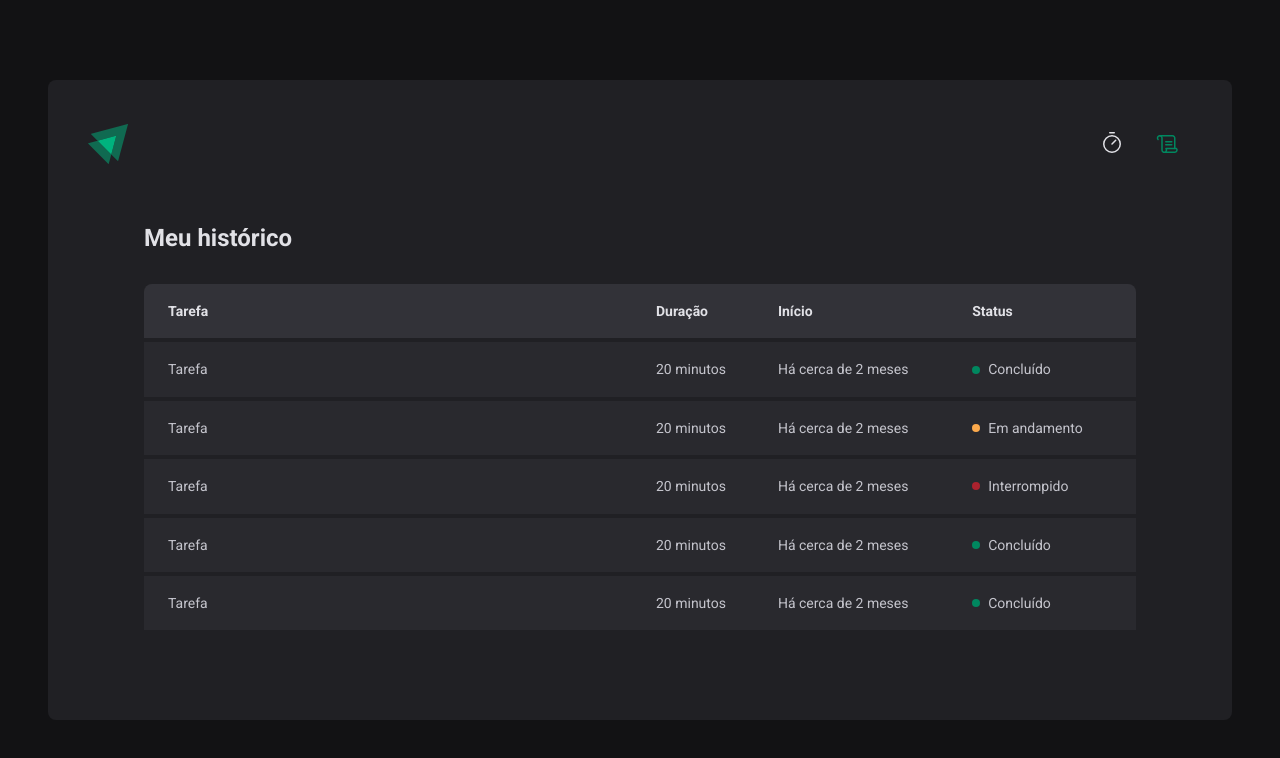
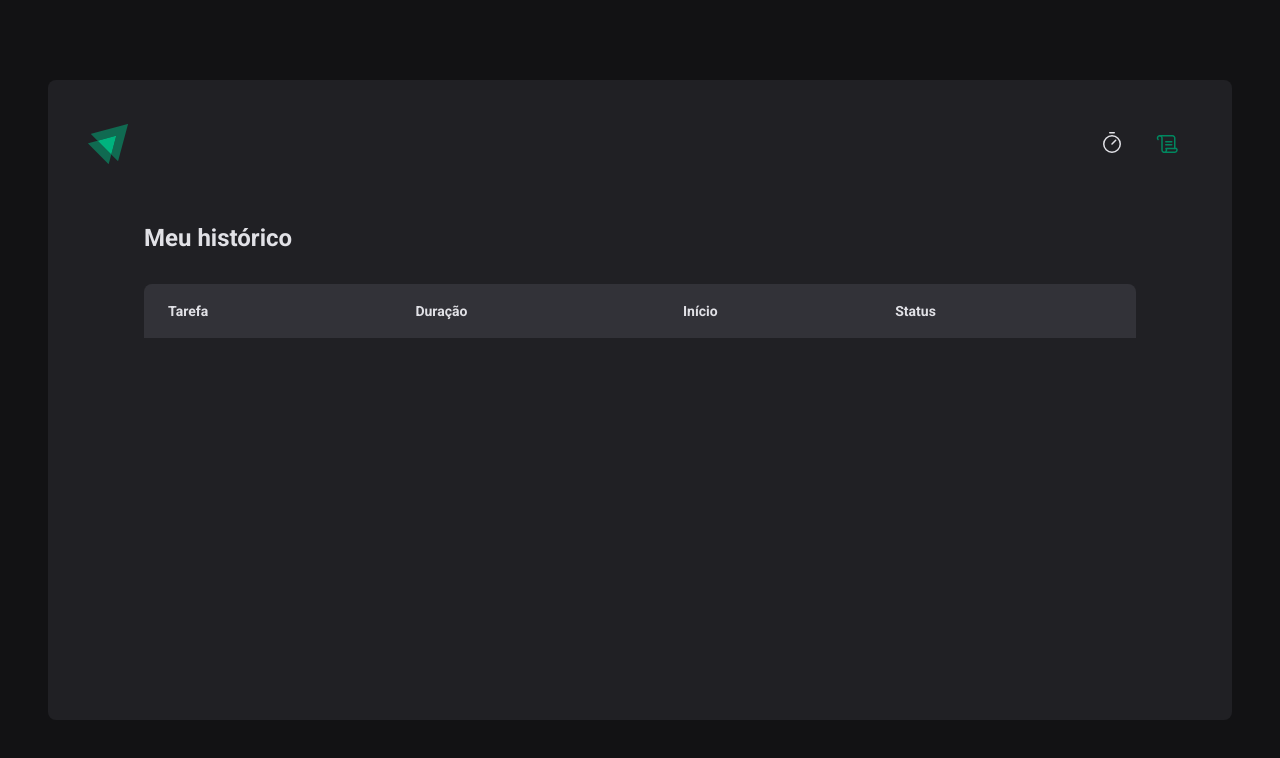
Before and after one commit to theleally/project-ignite-timer, a React (Vite) app: page /history in a window 1280 px wide. Shown: the top 758 px of the page. Built offline with nearby package versions, Linux system fonts and the light colour scheme.

Commit message:
List of cycles history

```diff
--- a/src/App.tsx
+++ b/src/App.tsx
@@ -4,6 +4,7 @@
 
 import { GlobalStyle } from "./styles/global";
 import { defaultTheme } from "./styles/themes/default";
+import { CyclesContextProvider } from "./contexts/CyclesContext";
 // import { Home } from "./Home";
 
 export function App() {
@@ -11,8 +12,11 @@
   return (
     <ThemeProvider theme={defaultTheme}>
       <BrowserRouter>
-       <Router />
+        <CyclesContextProvider>
+          <Router />
+        </CyclesContextProvider>
       </BrowserRouter>
+
       <GlobalStyle />
     </ThemeProvider>
   )
--- /dev/null
+++ b/src/contexts/CyclesContext.tsx
@@ -0,0 +1,102 @@
+import { createContext, useState, type ReactNode } from "react";
+
+interface CreateCycleData {
+  task: string
+  minutesAmount: number
+}
+
+interface Cycle {
+  id: string
+  task: string
+  minutesAmount: number
+  startDate: Date
+  interruptedDate?: Date
+  finishedDate?: Date
+}
+
+interface CyclesContextType {
+  cycles: Cycle[]
+  activeCycle: Cycle | undefined
+  activeCycleId: string | null
+  amountSecondsPassed: number
+  markCurrentCycleAsFinished: () => void
+  setSecondsPassed: (seconds: number) => void
+  createNewCycle: (data: CreateCycleData) => void
+  interruptCurrentCycle: () => void
+}
+
+export const CyclesContext = createContext({} as CyclesContextType)
+
+interface CyclesContextProviderProps {
+  children: ReactNode
+}
+
+export function CyclesContextProvider({ children }: CyclesContextProviderProps) {
+
+  const [cycles, setCycles] = useState<Cycle[]>([]);
+  const [activeCycleId, setActiveCycleId] = useState<string | null>(null);
+  const [amountSecondsPassed, setAmountSecondsPassed] = useState(0);
+
+  const activeCycle = cycles.find(cycle => cycle.id === activeCycleId);
+
+  function setSecondsPassed(seconds: number) {
+    setAmountSecondsPassed(seconds);
+  }
+
+  function markCurrentCycleAsFinished() {
+    setCycles((state) =>
+      state.map((cycle) => {
+        if (cycle.id === activeCycleId) {
+          return { ...cycle, finishedDate: new Date() }
+        } else {
+          return cycle
+        }
+      })
+    )
+  }
+
+  function createNewCycle(data: CreateCycleData) {
+    const id = String(new Date().getTime())
+
+    const newCycle: Cycle = {
+      id,
+      task: data.task,
+      minutesAmount: data.minutesAmount,
+      startDate: new Date()
+    }
+
+    setCycles((state) => [...state, newCycle]);
+    setActiveCycleId(id);
+    setAmountSecondsPassed(0);
+  }
+
+  function interruptCurrentCycle() {
+    setCycles((state) =>
+      state.map(cycle => {
+        if (cycle.id === activeCycleId) {
+          return { ...cycle, interruptedDate: new Date() }
+        } else {
+          return cycle
+        }
+      })
+    )
+    setActiveCycleId(null);
+  }
+
+  return (
+    <CyclesContext.Provider
+      value={{
+        cycles,
+        activeCycle,
+        activeCycleId,
+        markCurrentCycleAsFinished,
+        amountSecondsPassed,
+        setSecondsPassed,
+        createNewCycle,
+        interruptCurrentCycle,
+      }}
+    >
+      { children }
+    </CyclesContext.Provider>
+  )
+}
--- a/src/pages/History/index.tsx
+++ b/src/pages/History/index.tsx
@@ -1,6 +1,13 @@
+import { useContext } from "react";
+import { formatDistanceToNow } from "date-fns";
+import { ptBR } from "date-fns/locale";
+import { CyclesContext } from "../../contexts/CyclesContext";
 import { HistoryContainer, HistoryList, Status } from "./styles";
 
 export function History() {
+
+  const { cycles } = useContext(CyclesContext)
+
   return (
     <HistoryContainer>
       <h1>Meu histórico</h1>
@@ -17,50 +24,27 @@
           </thead>
 
           <tbody>
-            <tr>
-              <td>Tarefa</td>
-              <td>20 minutos</td>
-              <td>Há cerca de 2 meses</td>
-              <td>
-                <Status statusColor="green" >Concluído</Status>
-              </td>
-            </tr>
+            {cycles.map(cycle => {
+              return (
+                <tr key={cycle.id}>
+                  <td>{cycle.task}</td>
+                  <td>{cycle.minutesAmount} minutos</td>
+                  <td>
+                    {formatDistanceToNow(cycle.startDate, {
+                      addSuffix: true,
+                      locale: ptBR,
+                    })}
+                  </td>
+                  <td>
+                    { cycle.finishedDate && <Status statusColor="green" >Concluído</Status> }
 
-            <tr>
-              <td>Tarefa</td>
-              <td>20 minutos</td>
-              <td>Há cerca de 2 meses</td>
-              <td>
-                <Status statusColor="yellow" >Em andamento</Status>
-              </td>
-            </tr>
+                    { cycle.interruptedDate && <Status statusColor="red" >Interrompido</Status> }
 
-            <tr>
-              <td>Tarefa</td>
-              <td>20 minutos</td>
-              <td>Há cerca de 2 meses</td>
-              <td>
-                <Status statusColor="red" >Interrompido</Status>
-              </td>
-            </tr>
-
-            <tr>
-              <td>Tarefa</td>
-              <td>20 minutos</td>
-              <td>Há cerca de 2 meses</td>
-              <td>
-                <Status statusColor="green" >Concluído</Status>
-              </td>
-            </tr>
-
-            <tr>
-              <td>Tarefa</td>
-              <td>20 minutos</td>
-              <td>Há cerca de 2 meses</td>
-              <td>
-                <Status statusColor="green" >Concluído</Status>
-              </td>
-            </tr>
+                    { (!cycle.finishedDate && !cycle.interruptedDate) && <Status statusColor="yellow" >Em andamento</Status> }
+                  </td>
+                </tr>
+              )
+            })}
           </tbody>
         </table>
       </HistoryList>
--- a/src/pages/Home/components/Countdown/index.tsx
+++ b/src/pages/Home/components/Countdown/index.tsx
@@ -1,7 +1,7 @@
+import { differenceInSeconds } from "date-fns";
 import { useContext, useEffect } from "react";
+import { CyclesContext } from "../../../../contexts/CyclesContext";
 import { CountdownContainer, Separator } from "./styles";
-import { differenceInSeconds } from "date-fns";
-import { CyclesContext } from "../..";
 
 export function Countdown() {
   const { activeCycle, activeCycleId, markCurrentCycleAsFinished, amountSecondsPassed, setSecondsPassed } = useContext(CyclesContext)
--- a/src/pages/Home/components/NewCycleForm/index.tsx
+++ b/src/pages/Home/components/NewCycleForm/index.tsx
@@ -1,6 +1,6 @@
 import { FormContainer, MinutesAmountInput, TaskInput } from "./styles";
 import { useContext } from "react";
-import { CyclesContext } from "../..";
+import { CyclesContext } from "../../../../contexts/CyclesContext";
 import { useFormContext } from "react-hook-form";
 
 export function NewCycleForm() {
@@ -30,7 +30,7 @@
             id="minutesAmount"
             placeholder="00"
             step={5}
-            min={1}
+            min={5}
             max={60}
             disabled={!!activeCycle}
             {...register("minutesAmount", { valueAsNumber: true })}
--- a/src/pages/Home/index.tsx
+++ b/src/pages/Home/index.tsx
@@ -2,30 +2,12 @@
 import { FormProvider, useForm } from "react-hook-form";
 import { zodResolver } from "@hookform/resolvers/zod";
 import * as zod from "zod";
-import { createContext, useState } from "react";
+import { useContext } from "react";
 
 import { HomeContainer, StartCountdownButton, StopCountdownButton } from "./styles";
 import { NewCycleForm } from "./components/NewCycleForm";
 import { Countdown } from "./components/Countdown";
-
-interface Cycle {
-  id: string
-  task: string
-  minutesAmount: number
-  startDate: Date
-  interruptedDate?: Date
-  finishedDate?: Date
-}
-
-interface CyclesContextType {
-  activeCycle: Cycle | undefined
-  activeCycleId: string | null
-  amountSecondsPassed: number
-  markCurrentCycleAsFinished: () => void
-  setSecondsPassed: (seconds: number) => void
-}
-
-export const CyclesContext = createContext({} as CyclesContextType)
+import { CyclesContext } from "../../contexts/CyclesContext";
 
 const newCycleFormValidationSchema = zod.object({
   task: zod.string().min(1, "Informe a tarefa"),
@@ -43,9 +25,8 @@
 type NewCycleFormData = zod.infer<typeof newCycleFormValidationSchema>
 
 export function Home() {
-  const [cycles, setCycles] = useState<Cycle[]>([]);
-  const [activeCycleId, setActiveCycleId] = useState<string | null>(null);
-  const [amountSecondsPassed, setAmountSecondsPassed] = useState(0);
+
+  const { activeCycle, createNewCycle, interruptCurrentCycle } = useContext(CyclesContext)
 
   const newCycleForm = useForm<NewCycleFormData>({
     resolver: zodResolver(newCycleFormValidationSchema),
@@ -57,52 +38,9 @@
 
   const { handleSubmit, watch, reset } = newCycleForm;
 
-  const activeCycle = cycles.find(cycle => cycle.id === activeCycleId);
-
-  function setSecondsPassed(seconds: number) {
-    setAmountSecondsPassed(seconds);
-  }
-
-  function markCurrentCycleAsFinished() {
-    setCycles((state) =>
-      state.map((cycle) => {
-        if (cycle.id === activeCycleId) {
-          return { ...cycle, finishedDate: new Date() }
-        } else {
-          return cycle
-        }
-      })
-    )
-  }
-
-  function handleCreateNewCyle(data: NewCycleFormData) {
-    const id = String(new Date().getTime())
-
-    const newCycle: Cycle = {
-      id,
-      task: data.task,
-      minutesAmount: data.minutesAmount,
-      startDate: new Date()
-    }
-
-    setCycles((state) => [...state, newCycle]);
-    setActiveCycleId(id);
-    setAmountSecondsPassed(0);
-
+  function handleCreateNewCycle(data: NewCycleFormData) {
+    createNewCycle(data);
     reset();
-  }
-
-  function handleInterruptCycle() {
-    setCycles((state) =>
-      state.map(cycle => {
-        if (cycle.id === activeCycleId) {
-          return { ...cycle, interruptedDate: new Date() }
-        } else {
-          return cycle
-        }
-      })
-    )
-    setActiveCycleId(null);
   }
 
   const task = watch("task");
@@ -116,17 +54,16 @@
 
   return (
     <HomeContainer>
-      <form onSubmit={handleSubmit(handleCreateNewCyle)} action="">
-        <CyclesContext.Provider value={{ activeCycle, activeCycleId, markCurrentCycleAsFinished, amountSecondsPassed, setSecondsPassed }}>
+      <form onSubmit={handleSubmit(handleCreateNewCycle)} action="">
+
           <FormProvider {...newCycleForm}>
             <NewCycleForm />
           </FormProvider>
           <Countdown />
-        </CyclesContext.Provider>
 
         {
           activeCycle ? (
-            <StopCountdownButton onClick={handleInterruptCycle} type="button">
+            <StopCountdownButton onClick={interruptCurrentCycle} type="button">
               <HandPalm size={24} />
               Interromper
             </StopCountdownButton>
```
